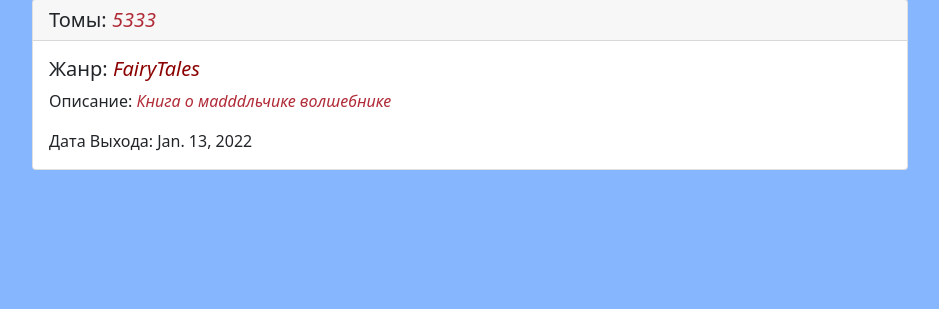
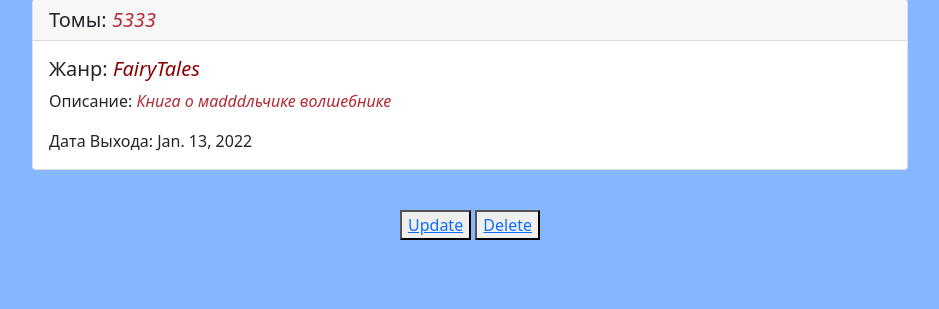
Before and after one commit to narmuhamedov/month3hw, a Django app: page /book_lib/1/ in a window 1280 px wide. Shown: the part 427-736 px from the top of the page, without its empty margins (170-1109 px from the left). Run offline with Django 4.2, Linux system fonts and the light colour scheme; data comes from the database, SQL or seed files in the repository; both versions use the stored data as it was after the commit; some libraries are stand-ins or nearby versions.

Commit message:
Обновленная домашка

```diff
--- a/book/views.py
+++ b/book/views.py
@@ -5,4 +5,4 @@ from . import models
 
 def book_blog(request):
     index = models.Book.objects.all()
-    return render(request, 'book_list.html', {'index':index})
+    return render(request, 'book_update.html', {'index':index})
--- a/library/urls.py
+++ b/library/urls.py
@@ -1,8 +1,14 @@
 from django.urls import path, include
 from . import views
+
+app_name ='books'
+
 
 urlpatterns = [
     path('books_lib/', views.shows_book_all, name ='book_lib_all'),
     path('book_lib/<int:id>/', views.book_info,name='book_info'),
+    path('book_lib/<int:id>/update/', views.book_update,name='book_update'),
+    path('book_lib/<int:id>/delete/', views.book_delete,name='book_delete'),
     path('add-books/', views.add_book,name='add_book'),
+
 ]
--- a/library/views.py
+++ b/library/views.py
@@ -1,6 +1,9 @@
 from django.http import HttpResponse
-from django.shortcuts import render,get_object_or_404
+from django.shortcuts import render, get_object_or_404, redirect
+from django.urls import reverse
+
 from . import models, forms
+
 
 def shows_book_all(request):
     shows = models.BookCategory.objects.all()
@@ -21,3 +24,20 @@ def add_book(request):
     else:
         form = forms.BookForm()
     return render(request, 'add_book.html', {'form': form})
+
+def book_update(request, id):
+     book_obj = get_object_or_404(models.BookCategory, id = id)
+     if request.method == 'POST':
+         form = forms.BookForm(instance=book_obj, data=request.POST)
+         if form.is_valid():
+             form.save()
+             # return HttpResponse('Books Update ')
+             return redirect(reverse("books:book_lib_all"))
+     else:
+         form = forms.BookForm(instance=book_obj)
+     return render(request, 'book_update.html', {'form':form,'object': book_obj })
+
+def book_delete(request, id):
+     book_obj = get_object_or_404(models.BookCategory, id = id)
+     book_obj.delete()
+     return HttpResponse('Book Deleted')
--- a/templates/book_info.html
+++ b/templates/book_info.html
@@ -42,6 +42,9 @@
 </div>
 
 </div>
-
+<center>
+<button type="button"><a href="/book_lib/{{ show.id }}/update/">Update</a></button>
+<button type="button"><a href="/book_lib/{{ show.id }}/delete/">Delete</a></button>
+</center>
 </body>
 </html>
```
Also changed, not shown: templates/book_update.html (added, +18 -0 lines), templates/confirm_delete_book.html (added, +14 -0 lines), db.sqlite3, media/0dd64eb90c61bf59d99838070b3a2f9f.jpg (added), media/er_8KeAiJJ.jpg (added).
